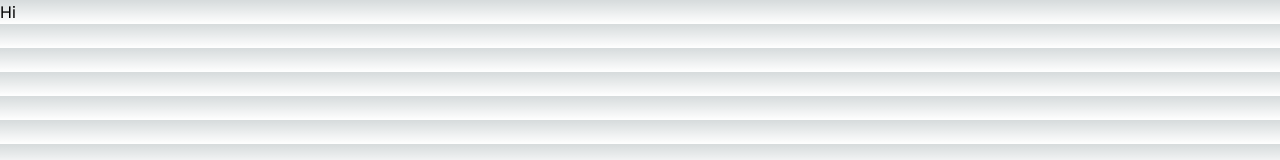
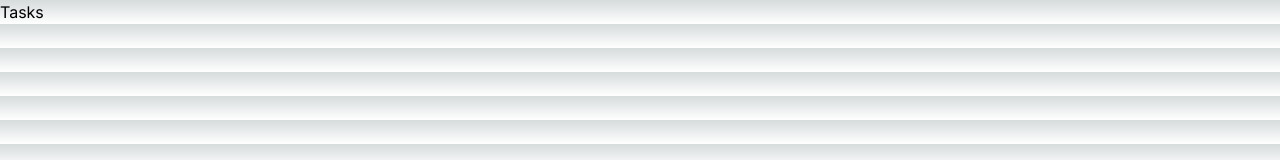
Before and after one commit to brijeshthakkar-simform/nextjs-ts-demo, a Next.js app: page / in a window 1280 px wide. Shown: the top 160 px of the page. Built offline with nearby package versions, Linux system fonts and the light colour scheme.

Commit message:
feat: global context provider setup

```diff
--- a/package.json
+++ b/package.json
@@ -21,8 +21,7 @@
     "prisma": "^5.9.1",
     "react": "^18",
     "react-dom": "^18",
-    "sonner": "^1.4.0",
-    "styled-components": "^6.1.8"
+    "sonner": "^1.4.0"
   },
   "devDependencies": {
     "@types/node": "^20",
--- a/prettierrc.json
+++ b/prettierrc.json
@@ -3,5 +3,5 @@
   "tabWidth": 2,
   "semi": true,
   "singleQuote": true,
-  "printWidth": 80
+  "printWidth": 100
 }
--- /dev/null
+++ b/src/app/components/tasks/index.tsx
@@ -0,0 +1,11 @@
+import React from "react";
+
+interface TaskProps {
+  tasks: any;
+}
+
+const Tasks = ({ tasks }: TaskProps) => {
+  return <div>Tasks {JSON.stringify(tasks)}</div>;
+};
+
+export default Tasks;
--- /dev/null
+++ b/src/app/context/globalProvider.js
@@ -0,0 +1,20 @@
+"use client";
+
+import React, { createContext, useContext } from "react";
+
+import themes from "./themes";
+
+export const GlobalContext = createContext();
+export const useGlobalState = () => useContext(GlobalContext);
+
+export const GlobalProvider = ({ children }) => {
+  const selectedTheme = "light";
+
+  const theme = themes[selectedTheme];
+
+  return (
+    <GlobalContext.Provider value={{ theme }}>
+      {children}
+    </GlobalContext.Provider>
+  );
+};
--- /dev/null
+++ b/src/app/context/themes.js
@@ -0,0 +1,11 @@
+const themes = [
+  {
+    name: "default",
+    colorBg: "#252525",
+  },
+  {
+    name: "light",
+    colorBg: "#fff",
+  },
+];
+export default themes;
--- a/src/app/layout.tsx
+++ b/src/app/layout.tsx
@@ -1,6 +1,9 @@
+import NextTopLoader from "nextjs-toploader";
+import { Inter } from "next/font/google";
 import type { Metadata } from "next";
-import { Inter } from "next/font/google";
+
 import "./globals.css";
+import ContextProvider from "./providers/ContextProvider";
 
 const inter = Inter({ subsets: ["latin"] });
 
@@ -16,7 +19,12 @@ export default function RootLayout({
 }>) {
   return (
     <html lang="en">
-      <body className={inter.className}>{children}</body>
+      <body className={inter.className}>
+        <NextTopLoader height={2} color="#000" />
+        <ContextProvider>
+          <div className="w-full">{children}</div>
+        </ContextProvider>
+      </body>
     </html>
   );
 }
--- a/src/app/page.tsx
+++ b/src/app/page.tsx
@@ -1,3 +1,10 @@
+"use client";
+
+import Tasks from "./components/tasks";
+import { useGlobalState } from "./context/globalProvider";
+
 export default function Home() {
-  return <div className="">Hi</div>;
+  const { tasks } = useGlobalState();
+
+  return <Tasks tasks={tasks} />;
 }
--- /dev/null
+++ b/src/app/providers/ContextProvider.tsx
@@ -0,0 +1,21 @@
+"use client";
+
+import React from "react";
+import { Toaster } from "sonner";
+
+import { GlobalProvider } from "../context/globalProvider";
+
+interface ContextProviderProps {
+  children: React.ReactNode;
+}
+
+function ContextProvider({ children }: ContextProviderProps) {
+  return (
+    <GlobalProvider>
+      <Toaster />
+      {children}
+    </GlobalProvider>
+  );
+}
+
+export default ContextProvider;
```
Also changed, not shown: .eslintrc.json, 1 other file (tests, documents, lock files or other folders).
